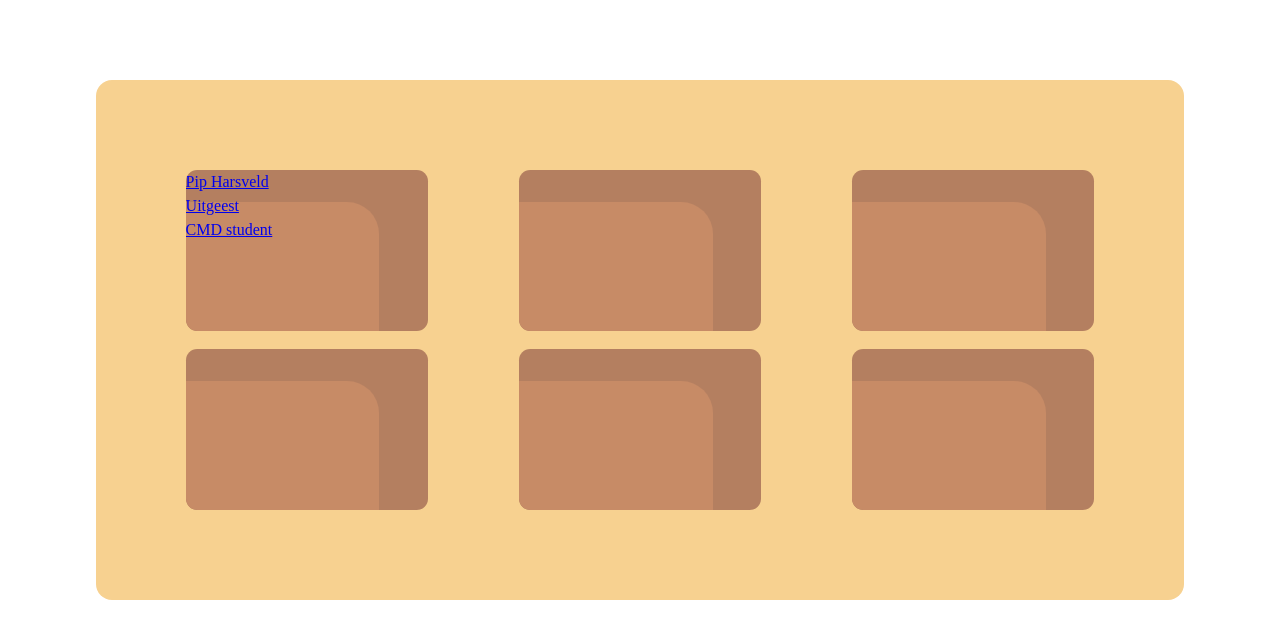
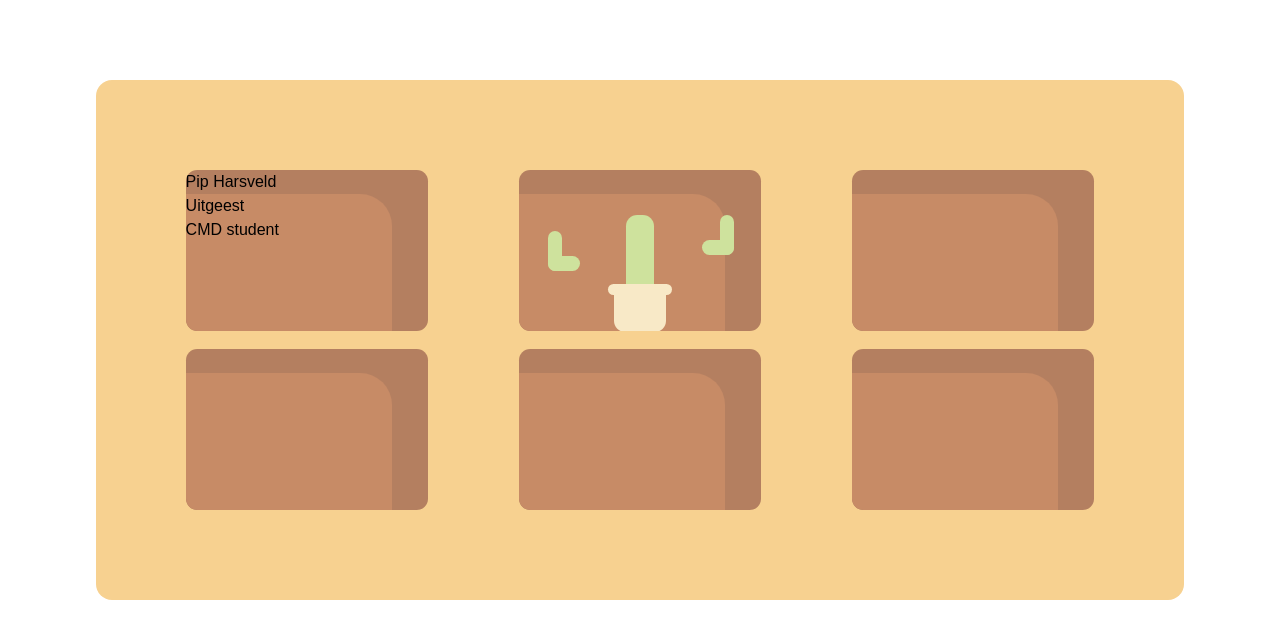
Before and after one commit to PipHarsveld/portfolioMinorWeb, a website built with Vite: page index.html in a window 1280 px wide. Built offline with nearby package versions, Linux system fonts and the light colour scheme; no server answers.

Commit message:
Add cactus

```diff
--- a/assets/styles/style.css
+++ b/assets/styles/style.css
@@ -9,6 +9,7 @@
 
 * {
   margin: 0;
+  font-family: 'Poppins', sans-serif;
 }
 
 html,
@@ -70,6 +71,13 @@ main>nav {
   padding: 7vw;
 }
 
+/* main>nav::after {
+  content: "";
+  background-color: hotpink;
+  height: 1rem;
+  width: 1rem;
+} */
+
 main>nav>a {
   background-color: var(--color-shelf-background);
   height: 100%;
@@ -80,28 +88,128 @@ main>nav>a {
   position: relative;
   z-index: 0;
   overflow: hidden;
+  text-decoration: none;
+  color: black;
 }
 
-main>nav>a>div{
+main>nav>a>div {
   position: absolute;
   z-index: -1;
   bottom: 0;
   left: 0;
 }
 
-main>nav>a>div:last-of-type{
+main>nav>a>div:last-of-type {
   background-color: var(--color-shelf-foreground);
-  height: 80%;
-  width: 80%;
+  height: 85%;
+  width: 85%;
   margin-top: auto;
   border-radius: 0 2rem 0 .7rem;
 }
 
 
-@media(min-width: 1024px){
+@media(min-width: 1024px) {
   main>nav {
     display: grid;
     grid-template-columns: repeat(3, 1fr);
     grid-template-rows: repeat(2, 1fr);
   }
 }
+
+
+
+/*********/
+/* Plant */
+/*********/
+main>nav>a:nth-of-type(2)>div:first-of-type {
+  height: 100%;
+  width: 100%;
+  position: relative;
+  z-index: 4;
+  display: flex;
+  justify-content: center;
+}
+
+main>nav>a:nth-of-type(2)>div:first-of-type>div {
+  position: absolute;
+}
+
+/* Plantenpot rand */
+main>nav>a:nth-of-type(2)>div:first-of-type>div:last-of-type {
+  height: .7rem;
+  width: 4rem;
+  border-radius: 1rem;
+  background-color: var(--color-beige);
+  display: flex;
+  justify-content: center;
+  bottom: 2.3rem;
+}
+
+/* Plantenpot bakje*/
+main>nav>a:nth-of-type(2)>div:first-of-type>div:last-of-type::after {
+  content: "";
+  display: inline-block;
+  height: 3rem;
+  width: 3.2rem;
+  background-color: var(--color-beige);
+  border-radius: .7rem;
+  z-index: 0;
+}
+
+/* Stam cactus */
+main>nav>a:nth-of-type(2)>div:first-of-type>div:last-of-type::before {
+  content: "";
+  display: inline-block;
+  height: 5rem;
+  width: 1.8rem;
+  background-color: var(--color-green);
+  border-radius: .7rem;
+  bottom: 0;
+  position: absolute;
+  z-index: 0;
+}
+
+/* Takje links horizontaal */
+main>nav>a:nth-of-type(2)>div:first-of-type>div:first-of-type {
+  height: .9rem;
+  width: 2rem;
+  border-radius: 1rem;
+  background-color: var(--color-green);
+  bottom: 3.8rem;
+  left: 1.8rem;
+}
+
+/* Takje links verticaal */
+main>nav>a:nth-of-type(2)>div:first-of-type>div:first-of-type::after {
+  content: "";
+  display: block;
+  height: 2.5rem;
+  width: .9rem;
+  border-radius: 1rem;
+  background-color: var(--color-green);
+  position: absolute;
+  bottom: 0rem;
+}
+
+/* Takje rechts horizontaal */
+main>nav>a:nth-of-type(2)>div:first-of-type>div:nth-of-type(2) {
+  height: .9rem;
+  width: 2rem;
+  border-radius: 1rem;
+  background-color: var(--color-green);
+  bottom: 4.8rem;
+  right: 1.7rem;
+}
+
+/* Takje rechts verticaal */
+main>nav>a:nth-of-type(2)>div:first-of-type>div:nth-of-type(2)::after {
+  content: "";
+  display: block;
+  height: 2.5rem;
+  width: .9rem;
+  border-radius: 1rem;
+  background-color: var(--color-green);
+  position: absolute;
+  bottom: 0rem;
+  right: 0rem;
+}
--- a/index.html
+++ b/index.html
@@ -27,6 +27,10 @@
       <!-- Decoration (plant?) -->
       <a href="/#topright">
         <div>
+          <div></div>
+          <div></div>
+          <!-- border-pot -->
+          <div></div>
         </div>
 
         <!-- Light foreground -->
```
